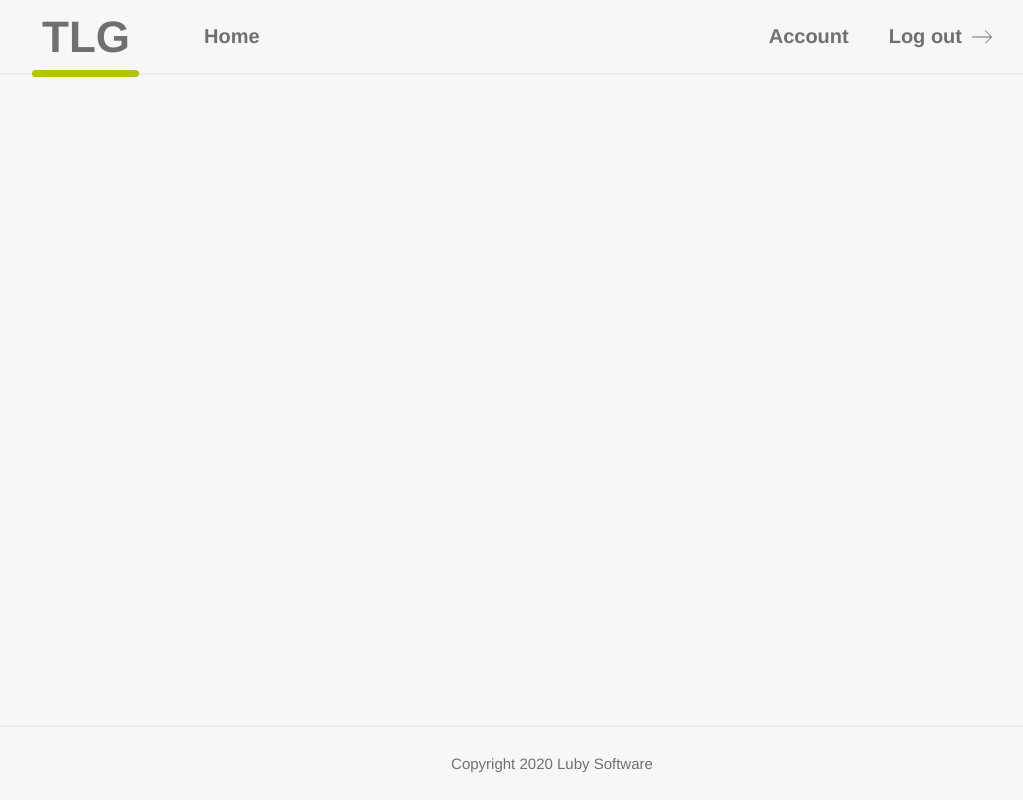
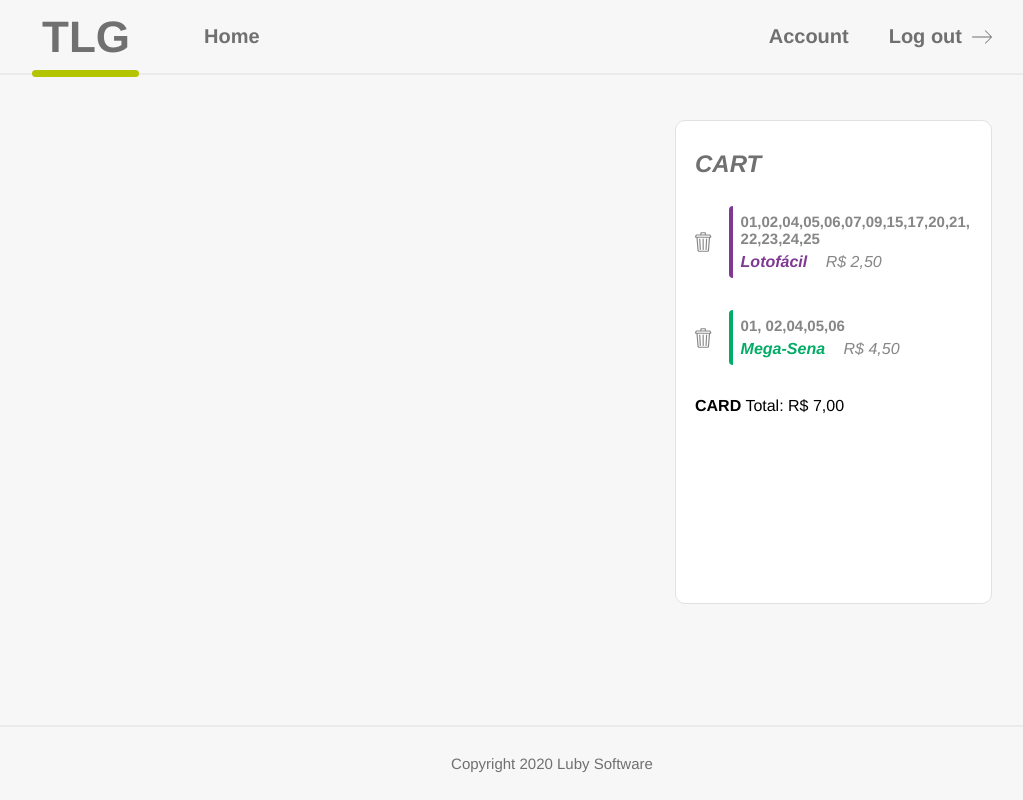
Before and after one commit to Guidotti-dll/prova-js-luby, a plain HTML site: page src/index.html in a window 1280 px wide. Shown: the whole page, without its empty margins (88-1111 px from the left). Drawn offline with Linux system fonts and the light colour scheme.

Commit message:
feat: start cartContainer

```diff
--- a/src/index.html
+++ b/src/index.html
@@ -21,6 +21,30 @@
     </div>
   </nav>
   <div class="content">
+    <div class="gameContainer"></div>
+    <div class="cartContainer">
+      <h2>CART</h2>
+      <ul>
+        <li>
+          <img src="../assets/icons/trash.svg" alt="Trash Icon">
+          <div class="gameCard facil">
+            <p>01,02,04,05,06,07,09,15,17,20,21, 22,23,24,25</p>
+            <p>Lotofácil <span>R$ 2,50</span></p>
+          </div>
+        </li>
+        <li>
+          <img src="../assets/icons/trash.svg" alt="Trash Icon">
+          <div class="gameCard mega">
+            <p>01, 02,04,05,06</p>
+            <p>Mega-Sena <span>R$ 4,50</span></p>
+          </div>
+        </li>
+      </ul>
+
+      <div class="total">
+        <p><strong>CARD</strong> Total: R$ 7,00</p>
+      </div>
+    </div>
   </div>
   <footer>Copyright 2020 Luby Software</footer>
   <script src="scripts/index.js"></script>
--- a/src/styles/global.css
+++ b/src/styles/global.css
@@ -2,8 +2,10 @@
   margin: 0;
   padding: 0;
   box-sizing: border-box;
-  font-family: Helvetica, sans-serif;
+  font-family: Helvetica Neue, sans-serif;
+  list-style: none;
 }
+
 body {
   background: #f7f7f7;
 }
@@ -11,5 +13,98 @@ body {
 .content {
   width: 100%;
   height: calc(100vh - 150px);
-  padding: 0 200px 0 130px;
+  padding: 45px 200px 45px 130px;
+  display: flex;
+  justify-content: space-between;
 }
+.content .gameContainer {
+  width: 60%;
+}
+
+.content .cartContainer {
+  width: 317px;
+  height: 484px;
+  border: 1px solid #e2e2e2;
+  border-radius: 10px;
+  background: #ffffff;
+  padding: 0 16px 0 19px;
+}
+
+.content .cartContainer h2 {
+  font: italic normal bold 24px/85px Helvetica Neue;
+  letter-spacing: 0px;
+  color: #707070;
+}
+
+.content .cartContainer ul li img {
+  width: 19.6px;
+  height: 24px;
+  margin-right: 14px;
+}
+
+.content .cartContainer ul li {
+  position: relative;
+  margin-bottom: 32px;
+  display: flex;
+  align-items: center;
+}
+
+.content .cartContainer ul li .gameCard {
+  padding: 7px 0;
+  display: flex;
+  flex-direction: column;
+  justify-content: center;
+}
+
+.content .cartContainer ul li .gameCard p {
+  margin-left: 12px;
+}
+
+.content .cartContainer ul li .gameCard p {
+  font-size: 15px;
+  font-weight: bold;
+  color: #868686;
+}
+
+.content .cartContainer ul li .gameCard p:last-child {
+  font-style: italic;
+  font-size: 16px;
+  margin-top: 6px;
+}
+
+.content .cartContainer ul li .gameCard p:last-child span {
+  color: #868686;
+  font-weight: normal;
+  margin-left: 14px;
+}
+
+.content .cartContainer ul li .gameCard.facil p:last-child {
+  color: #7f3992;
+}
+
+.content .cartContainer ul li .gameCard.mega p:last-child {
+  color: #01ac66;
+}
+
+.content .cartContainer ul li .gameCard.mania p:last-child {
+  color: #f79c31;
+}
+
+.content .cartContainer ul li .gameCard::before {
+  position: absolute;
+  content: "";
+  width: 4px;
+  height: 100%;
+  border-radius: 100px 0px 0px 100px;
+}
+.content .cartContainer ul li .gameCard.facil::before {
+  background: #7f3992;
+}
+
+.content .cartContainer ul li .gameCard.mega::before {
+  background: #01ac66;
+}
+
+.content .cartContainer ul li .gameCard.mania::before {
+  background: #f79c31;
+}
```
